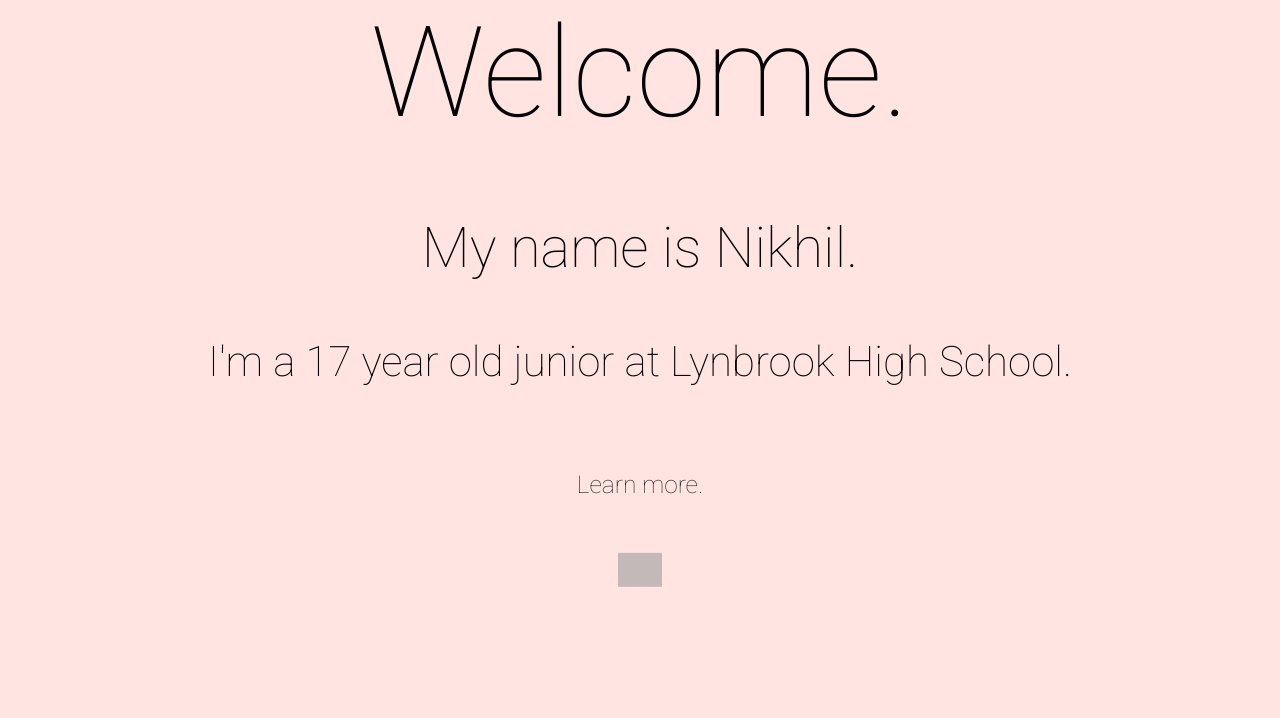
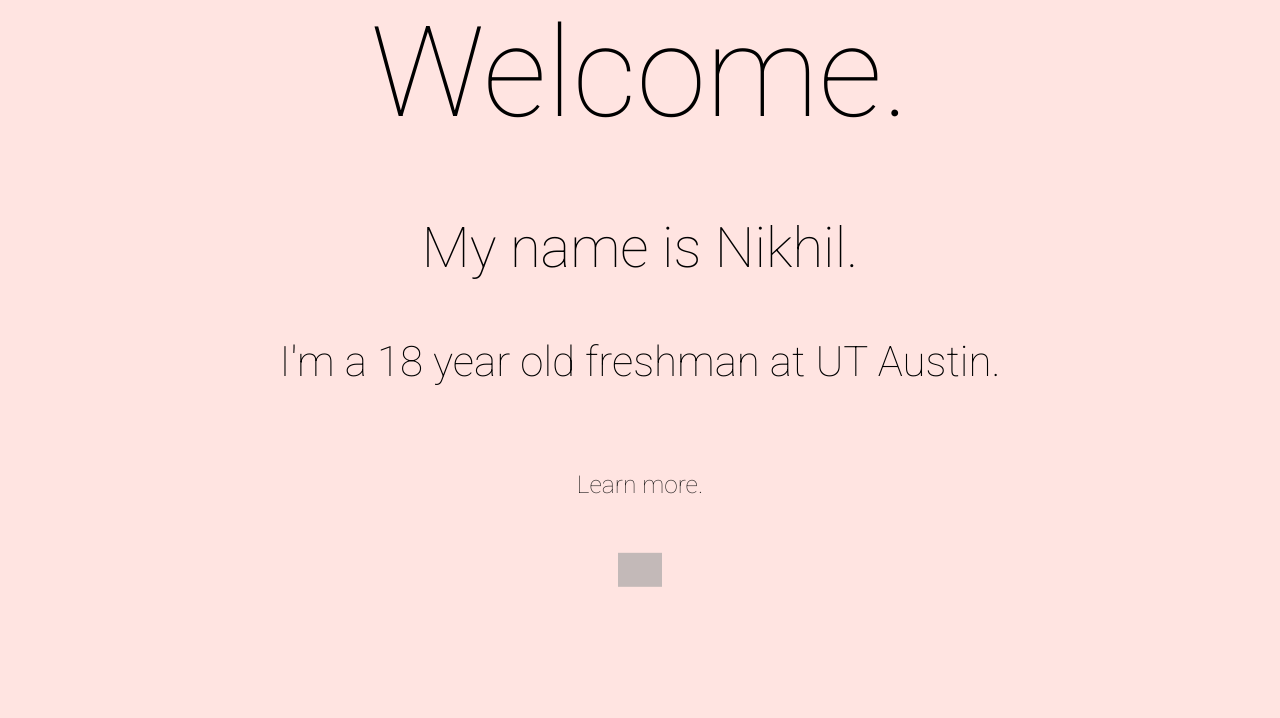
Before and after one commit to nikhilajjarapu-zz/nikhilajjarapu.github.io, a plain HTML site: page index.html in a window 1280 px wide. Shown: the part 82-800 px from the top of the page. Drawn offline with nearby package versions, Linux system fonts and the light colour scheme; grey boxes are pictures that could not be loaded.

Commit message:
Update index.html

```diff
--- a/index.html
+++ b/index.html
@@ -247,7 +247,7 @@
 		<br>
 		<p id="welcome" class="text"> Welcome. </p>
 		<p id="intro1" class="text"> My name is Nikhil. </p>
-		<p id="intro2" class="text"> I'm a 17 year old junior at Lynbrook High School. </p>
+		<p id="intro2" class="text"> I'm a 18 year old freshman at UT Austin. </p>
 		<br>
 		<p class="text" style="font-size: 175%;opacity: 0;animation: fadein 3s;animation-delay: 4.5s;animation-fill-mode: forwards;"> Learn more. </p>
 		<div id="arrow" class="text"><img src="http://freevector.co/wp-content/uploads/2010/10/61041-downwards-arrow-key.png" width="3.5%" height="3.5%" style="filter: invert(0%);" /></div>
@@ -257,7 +257,7 @@
 	--><br>
 		<p id="aboutmeheader" class="screen2 fade text">About Me </p><!--
 	--><br><!--
-	--><p class="screen2 fade text" style="font-size: 200%;margin:3.5%;"> Hey! My name is Nikhil and I am a 17-year-old junior currently attending Lynbrook High School in San Jose, CA. I am a junior aspiring to work in the computer science field. I have experience coding in several different languages and I would like to start exploring the various pathways this field offers. I am experienced in a multitude of programming languages, and have received a diversity of awards for the various projects I have undertaken in different academic fields. I am very goal-oriented and driven, and can bring enthusiasm and passion to any project, as shown in the multiple award-winning independent research projects I have undertaken. I have experienced and lived in multiple cultures (including Switzerland and India), allowing me to experience many cultures as well as develop highly skilled social abilities. </p><!--
+	--><p class="screen2 fade text" style="font-size: 200%;margin:3.5%;"> Hey! My name is Nikhil and I am a 18-year-old freshman currently attending University of Texas, Austin. I am aspiring to work in the computer science field. I have experience coding in several different languages and I would like to start exploring the various pathways this field offers. I am experienced in a multitude of programming languages, and have received a diversity of awards for the various projects I have undertaken in different academic fields. I am very goal-oriented and driven, and can bring enthusiasm and passion to any project, as shown in the multiple award-winning independent research projects I have undertaken. I have experienced and lived in multiple cultures (including Switzerland and India), allowing me to experience many cultures as well as develop highly skilled social abilities. </p><!--
 	--><br><!--
 --></div>
 <div id="screen3" class="screens">
@@ -280,7 +280,7 @@
 <div id="screen4">
 	<br>
 	<p id="contactheader" class="text screen4 fade">Contact Me</p><!--
-	--><p class="text screen4 fade" style="font-size: 175%;"> Please contact me at my <a href="mailto:nikhil.ajjarapu@gmail.com" style="text-decoration: none;color:#00bbff;"> email</a> if you would like to get in touch. Thank you! </p><br><!--
+	--><p class="text screen4 fade" style="font-size: 175%;"> Please contact me at nikhil (dot) ajjarapu (at) utexas (dot) edu if you would like to get in touch. Thank you! </p><br><!--
 --></div>
 </body>
 </html>
```
